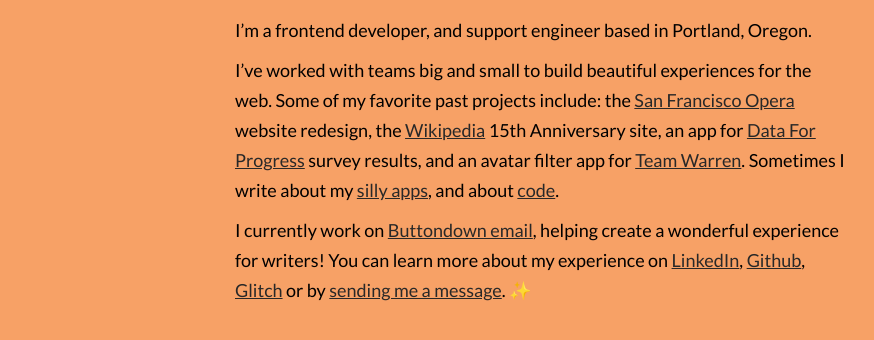
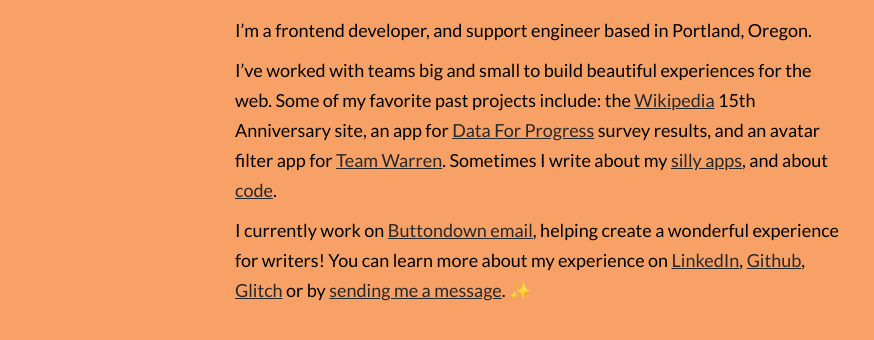
Before and after one commit to smonette/dotcom, a plain HTML site: page index.html in a window 1280 px wide. Shown: the part 386-726 px from the top of the page, without its empty margins (100-974 px from the left). Drawn offline with Linux system fonts and the light colour scheme; a web font is replaced by a local one.

Commit message:
Update index.html

```diff
--- a/index.html
+++ b/index.html
@@ -30,10 +30,6 @@
             I&rsquo;ve worked with teams big and small to build beautiful
             experiences for the web. Some of my favorite past projects include:
             the
-            <a href="https://sfopera.com/" target="_blank"
-              >San Francisco Opera</a
-            >
-            website redesign, the
             <a href="https://15.wikipedia.org/" target="_blank">Wikipedia</a>
             15th Anniversary site, an app for
             <a href="https://glitch.com/~2019-dfp-debate-results"
```
